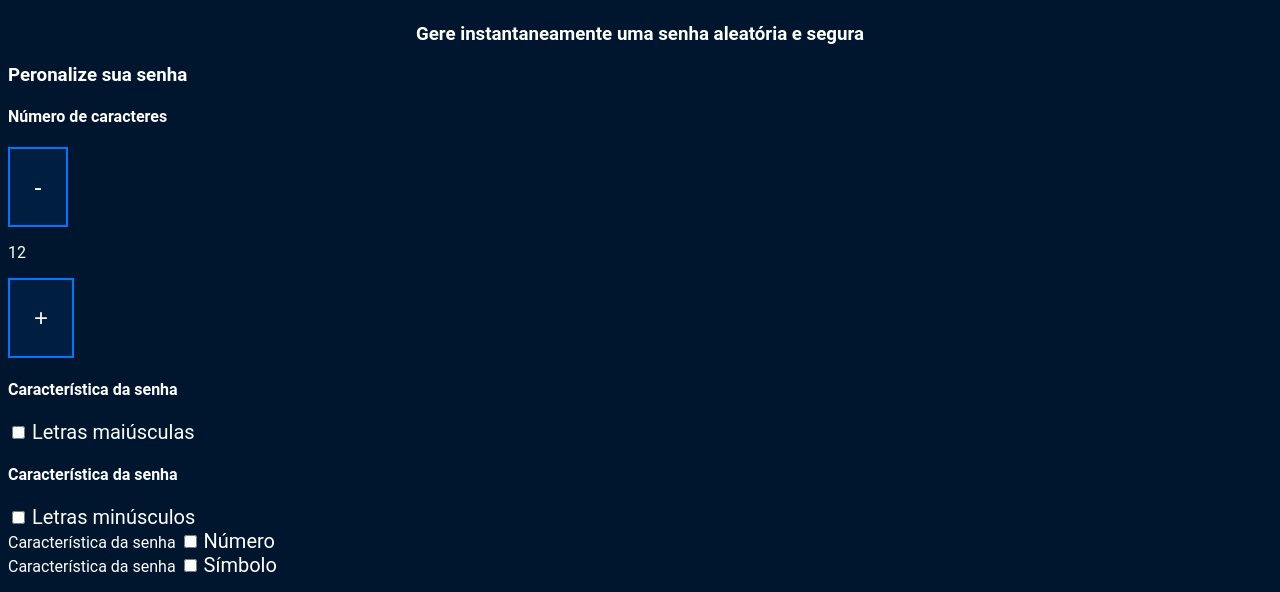
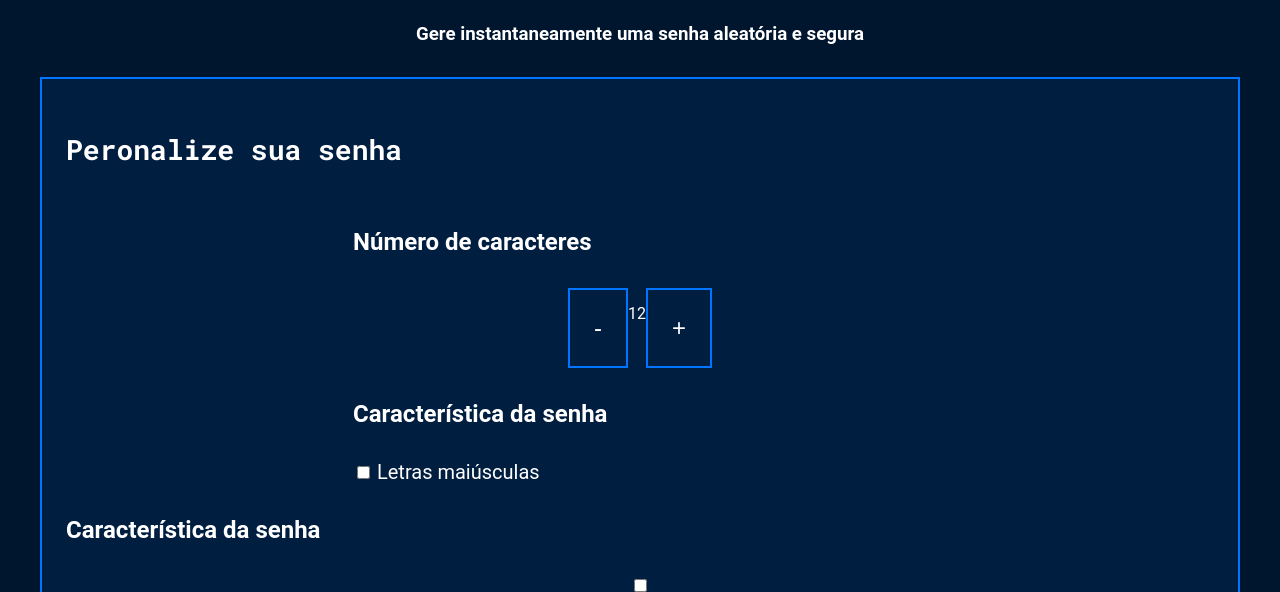
Before and after one commit to rafaelmourapereira/js-senhas-seguras-2tec, a plain HTML site: page index.html in a window 1280 px wide. Shown: the part 195-787 px from the top of the page. Drawn offline with Linux system fonts and the light colour scheme.

Commit message:
final style

```diff
--- a/style.css
+++ b/style.css
@@ -43,6 +43,46 @@ body{
     color: var(--branco);
     font-family:var(--roboto-mono)
     font-size: 40px;
+}
+
+#campo-senha:focus{
+    outline:none;
+}
+
+.conteudo{
+   max-width: 1200px;
+   margin: 0 auto;
+}
+
+.parametro{
+    background-color:var(--fundo-texto);
+    border: 2px solid var(--borda);
+    margin-top: 32px;
+    padding: 24px;
+}
+
+.parametro-titulo{
+    font-family:var(--roboto-mono);
+    font-size: 28px;
+}
+
+.parametro-senha__titulo{
+    font-size:24px;
+}
+
+.parametro-coluna__senha{
+    display: flex;
+    flex-direction: column;
+    justify-content: center;
+}
+.parametro-senha{
+    width: 50%;
+    margin: 0 auto;
+}
+
+.parametro-senha-botoes{
+    display:flex;
+    justify-content: center;
 }
 
 .parametro-senha__botao{
```
